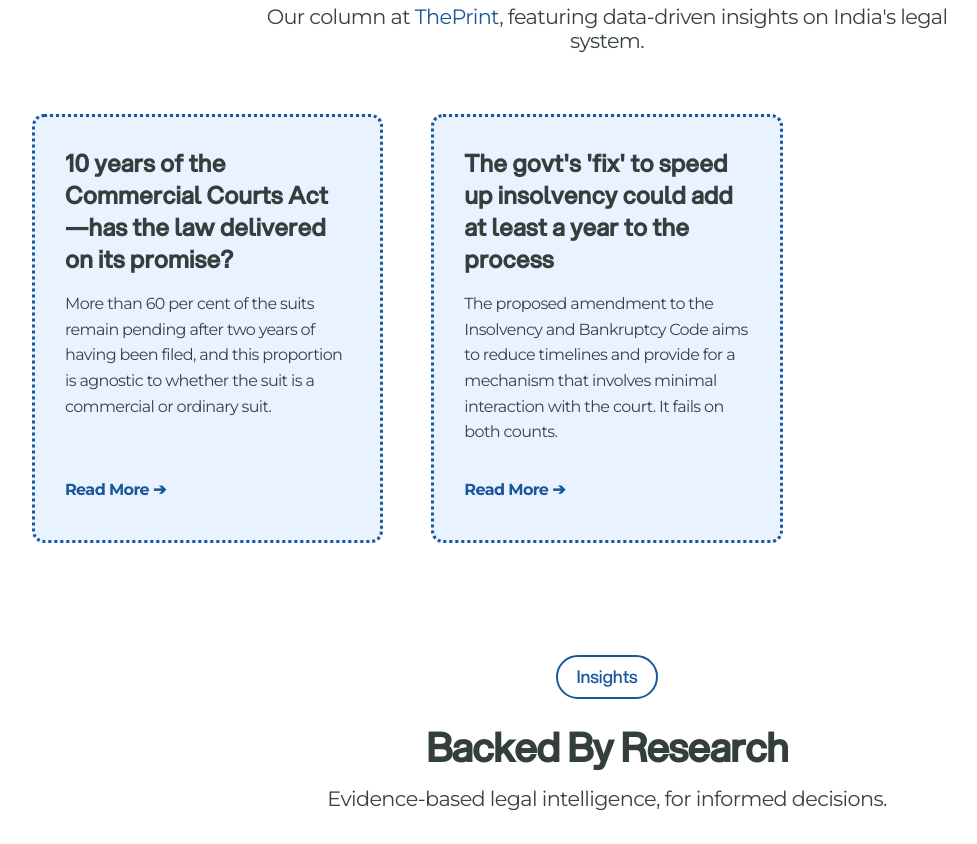
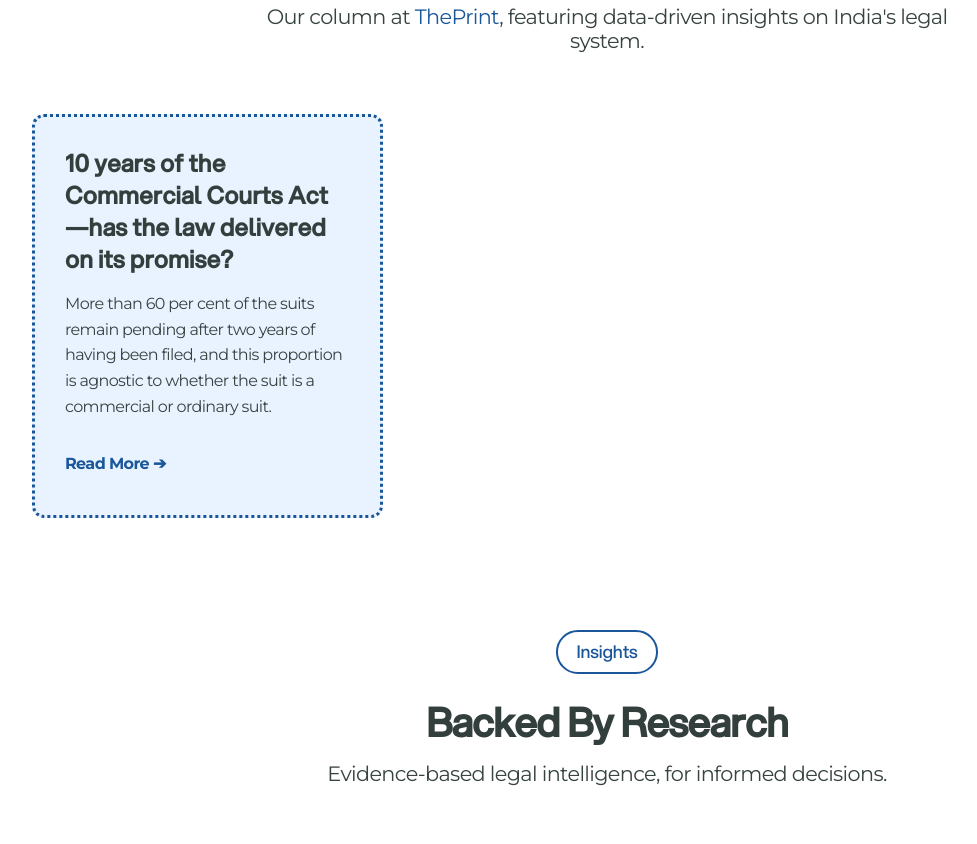
Before and after one commit to TheProfesseer/TheProfesseer.github.io, a plain HTML site: page index.html in a window 1280 px wide. Shown: the part 3410-4254 px from the top of the page, without its empty margins (33-1010 px from the left). Drawn offline with Linux system fonts and the light colour scheme.

Commit message:
Remove other article

```diff
--- a/index.html
+++ b/index.html
@@ -174,11 +174,6 @@
               <h3>10 years of the Commercial Courts Act—has the law delivered on its promise?</h3>
               <p>More than 60 per cent of the suits remain pending after two years of having been filed, and this proportion is agnostic to whether the suit is a commercial or ordinary suit.</p>
               <a href="https://theprint.in/opinion/10-years-of-commercial-courts-act-law-promise/2775949/" class="read-more">Read More ➔</a>
-            </div>
-            <div class="info-card">
-              <h3>The govt's 'fix' to speed up insolvency could add at least a year to the process</h3>
-              <p>The proposed amendment to the Insolvency and Bankruptcy Code aims to reduce timelines and provide for a mechanism that involves minimal interaction with the court. It fails on both counts.</p>
-              <a href="https://theprint.in/opinion/the-govts-fix-to-speed-up-insolvency-could-add-at-least-a-year-to-the-process/2780768/" class="read-more">Read More ➔</a>
             </div>
           </div>
         </div>
```
